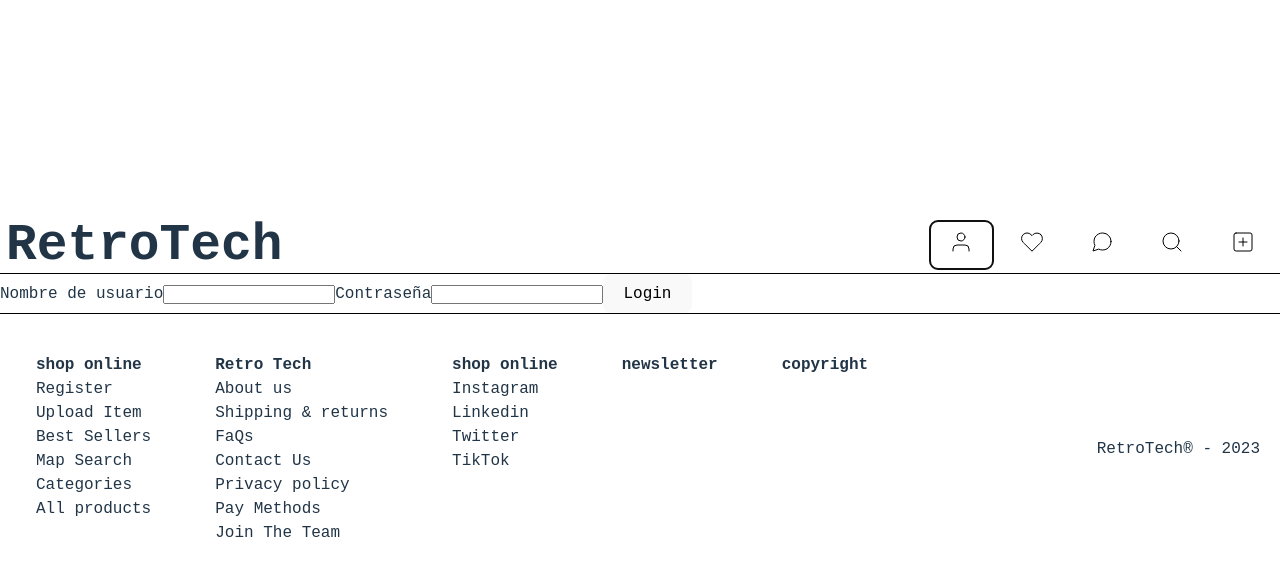
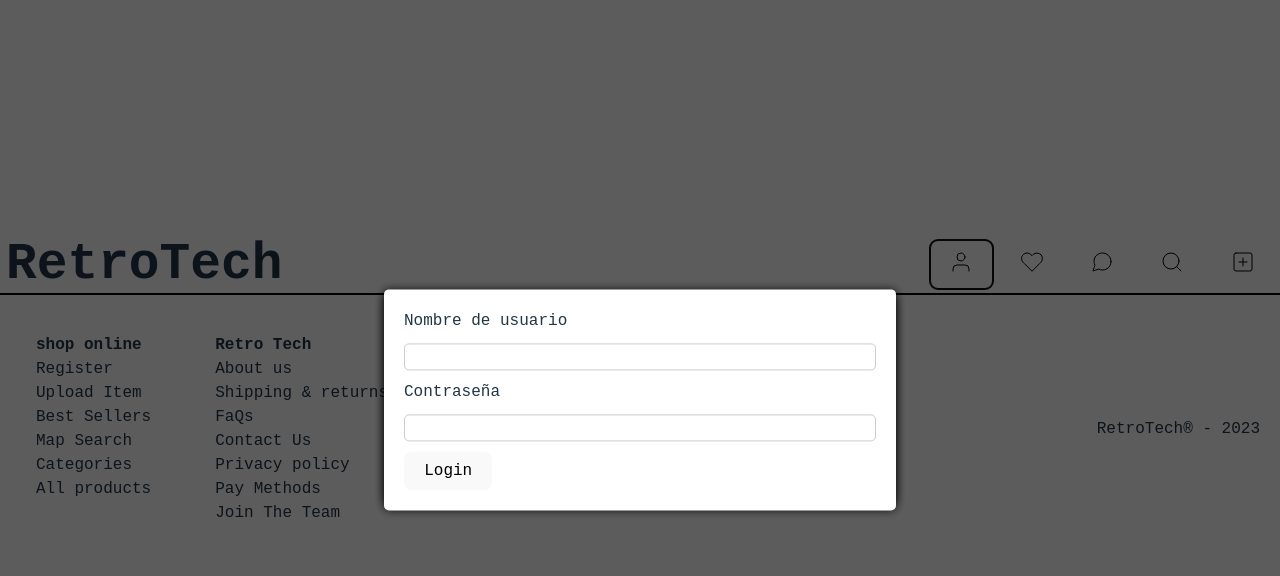
Before and after one commit to Misscafeina/marketplace, a React (Vite) app: page /login in a window 1280 px wide. Both pictures are taken after a click on the button 961 px from the left and 244 px from the top of the page. Shown: the top 576 px of the page. Built offline with nearby package versions, Linux system fonts and the light colour scheme.

Commit message:
login popUp

```diff
--- a/src/App.jsx
+++ b/src/App.jsx
@@ -5,22 +5,24 @@ import Footer from "./components/footer/Footer";
 import HomePage from "./pages/homePage/HomePage";
 import UpdateUserForm from "./components/users/updateUserForm/UpdateUserForm";
 import LoginPage from "./pages/loginPage/LoginPage";
+import { PopUpProvider } from "./context/popUpContext";
 
 function App() {
   return (
-    <>
+    <PopUpProvider>
       <Header />
       <Routes>
         <Route path="/" element={<HomePage />} />
-        <Route path="/edit-profile" element={<UpdateUserForm />} />
+        <Route path="/editprofile" element={<UpdateUserForm />} />
         {/* <Route path="/register" element={RegisterPage} /> */}
         <Route path="/login" element={<LoginPage />} />
+        {/* <Route path="/wishlist" element={<WishList />} /> */}
         {/* <Route path="/profile" element={ProfilePage} /> */}
         {/* <Route path="/newproduct" element={NewProductPage} />  */}
       </Routes>
 
       <Footer />
-    </>
+    </PopUpProvider>
   );
 }
 
--- a/src/components/header/Header.jsx
+++ b/src/components/header/Header.jsx
@@ -1,27 +1,41 @@
 import "./style.css";
 import userLogo from "../../assets/userLogo.svg";
 import logInLogo from "../../assets/log-in.svg";
-import addProduct from "../../assets/plus-square.svg";
-import wishHeart from "../../assets/heart.svg";
-import message from "../../assets/message-circle.svg";
-import registerUser from "../../assets/user-plus.svg";
-import search from "../../assets/search.svg";
+import addProductLogo from "../../assets/plus-square.svg";
+import wishListLogo from "../../assets/heart.svg";
+import messageLogo from "../../assets/message-circle.svg";
+import registerUserLogo from "../../assets/user-plus.svg";
+import searchLogo from "../../assets/search.svg";
+import useHeader from "../../hooks/useHeader";
+import { useContext } from "react";
+import { PopUpContext } from "../../context/popUpContext";
+import LoginForm from "../users/loginForm/LoginForm";
+
 function Header() {
+  const { returnHome, userLog, wishList, messages, search, addNewProduct } =
+    useHeader();
+  const { showPopUp, setShowPopUp } = useContext(PopUpContext);
+
   return (
     <header>
-      <h1>RetroTech</h1>
+      <h1 onClick={returnHome}>RetroTech</h1>
       <nav className="headerNav">
         <ul>
+          <li>
+            <button
+              onClick={() => {
+                userLog();
+              }}
+            >
+              <img src={userLogo} alt="user" />
+              {showPopUp ? <LoginForm /> : null}
+            </button>
+          </li>
           {/* <li>
             <button>
               <img src={logInLogo} alt="login button" />
             </button>
           </li> */}
-          <li>
-            <button>
-              <img src={userLogo} alt="user" />
-            </button>
-          </li>
           {/* <li>
             <button>
               <img src="" alt="User photo" />{" "}
@@ -29,23 +43,39 @@ function Header() {
             </button>
           </li>  */}
           <li>
-            <button>
-              <img src={wishHeart} alt="wishList" />
+            <button
+              onClick={(e) => {
+                wishList();
+              }}
+            >
+              <img src={wishListLogo} alt="wishList" />
             </button>
           </li>
           <li>
-            <button>
-              <img src={message} alt="message button" />
+            <button
+              onClick={(e) => {
+                messages();
+              }}
+            >
+              <img src={messageLogo} alt="message button" />
             </button>
           </li>
           <li>
-            <button>
-              <img src={search} alt="search button" />
+            <button
+              onClick={(e) => {
+                search();
+              }}
+            >
+              <img src={searchLogo} alt="search button" />
             </button>
           </li>
           <li>
-            <button>
-              <img src={addProduct} alt="Add new product button" />
+            <button
+              onClick={(e) => {
+                addNewProduct();
+              }}
+            >
+              <img src={addProductLogo} alt="Add new product button" />
             </button>
           </li>
         </ul>
--- a/src/components/header/style.css
+++ b/src/components/header/style.css
@@ -7,6 +7,7 @@ header {
   position: sticky;
   padding-left: 6px;
   padding-right: 6px;
+  background-color: white;
 }
 
 .headerNav ul {
--- a/src/components/users/loginForm/LoginForm.jsx
+++ b/src/components/users/loginForm/LoginForm.jsx
@@ -1,9 +1,12 @@
-import { useState } from "react";
+import { useContext, useState } from "react";
 import { loginUser } from "../../../services/userService";
+import { PopUpContext } from "../../../context/popUpContext";
 
 function LoginForm() {
   const [username, setUsername] = useState("");
   const [password, setPassword] = useState("");
+  const { showPopUp, setShowPopUp } = useContext(PopUpContext);
+
   const handleUsernameChange = (e) => {
     const value = e.target.value;
     setUsername(value);
@@ -15,7 +18,8 @@ function LoginForm() {
   const handleSubmit = async (e) => {
     e.preventDefault();
     try {
-      await loginUser(username, password);
+      const response = await loginUser(username, password);
+      if (response.statusText === "OK") setShowPopUp(false);
       setUsername("");
       setPassword("");
     } catch (error) {
@@ -24,6 +28,8 @@ function LoginForm() {
   };
 
   return (
+    <div className="popup">
+      <div className="popup-inner">
         <form method="POST" onSubmit={handleSubmit}>
           <label htmlFor="username">Nombre de usuario</label>
           <input
@@ -44,6 +50,8 @@ function LoginForm() {
           />
           <button>Login</button>
         </form>
+      </div>
+    </div>
   );
 }
 
--- /dev/null
+++ b/src/context/PopUpContext.jsx
@@ -0,0 +1,15 @@
+import { createContext, useState } from "react";
+
+const PopUpContext = createContext();
+
+const PopUpProvider = ({ children }) => {
+  const [showPopUp, setShowPopUp] = useState(false);
+
+  return (
+    <PopUpContext.Provider value={{ showPopUp, setShowPopUp }}>
+      {children}
+    </PopUpContext.Provider>
+  );
+};
+
+export { PopUpContext, PopUpProvider };
--- a/src/hooks/useHeader.jsx
+++ b/src/hooks/useHeader.jsx
@@ -1,9 +1,25 @@
+import { useContext } from "react";
+import { useNavigate } from "react-router-dom";
+import { PopUpContext } from "../context/popUpContext";
+
 function useHeader() {
-  const userLog = () => {};
-  const wishList = () => {};
+  const navigate = useNavigate();
+  const { showPopUp, setShowPopUp } = useContext(PopUpContext);
+
+  const returnHome = () => {
+    navigate("/");
+  };
+  const userLog = () => {
+    setShowPopUp(true);
+  };
+  const wishList = () => {
+    navigate("/wishlist");
+  };
   const messages = () => {};
   const search = () => {};
-  const addNewProduct = () => {};
-  return { userLog, wishList, messages, search, addNewProduct };
+  const addNewProduct = () => {
+    navigate("/newproduct");
+  };
+  return { returnHome, userLog, wishList, messages, search, addNewProduct };
 }
 export default useHeader;
--- a/src/pages/loginPage/LoginPage.jsx
+++ b/src/pages/loginPage/LoginPage.jsx
@@ -1,12 +1,11 @@
+import { useContext } from "react";
 import LoginForm from "../../components/users/loginForm/LoginForm";
 import "./style.css";
+import { PopUpContext } from "../../context/popUpContext";
 
 function LoginPage() {
-  return (
-    <div>
-      <LoginForm />
-    </div>
-  );
+  const { showPopUp, setShowPopUp } = useContext(PopUpContext);
+  return <div>{showPopUp ? <LoginForm /> : null}</div>;
 }
 
 export default LoginPage;
--- a/src/pages/loginPage/style.css
+++ b/src/pages/loginPage/style.css
@@ -0,0 +1,84 @@
+.popup {
+  position: fixed;
+  z-index: 1;
+  left: 0;
+  top: 0;
+  width: 100%;
+  height: 100%;
+  overflow: auto;
+  background-color: rgba(0, 0, 0, 0.4);
+}
+
+.popup-inner {
+  background-color: white;
+  position: absolute;
+  left: 50%;
+  top: 50%;
+  transform: translate(-50%, -50%);
+  padding: 20px;
+  border-radius: 5px;
+  box-shadow: 0px 0px 10px 0px rgba(0, 0, 0, 0.75);
+  width: 40%;
+}
+
+.popup-inner h2 {
+  margin-top: 0;
+}
+
+.popup-inner label {
+  display: block;
+  margin-bottom: 10px;
+}
+
+.popup-inner input {
+  width: 100%;
+  padding: 5px;
+  border-radius: 5px;
+  border: 1px solid #ccc;
+  margin-bottom: 10px;
+}
+
+.popup-inner button[type="submit"],
+.popup-inner button[type="button"] {
+  background-color: #4caf50;
+  color: white;
+  border: none;
+  padding: 10px 20px;
+  text-align: center;
+  text-decoration: none;
+  display: inline-block;
+  font-size: 16px;
+  margin-right: 10px;
+  cursor: pointer;
+  border-radius: 5px;
+}
+
+.popup-inner button[type="submit"]:hover,
+.popup-inner button[type="button"]:hover {
+  background-color: #45a049;
+}
+
+.popup-inner button[type="submit"] {
+  margin-top: 20px;
+}
+
+.popup-inner button[type="button"] {
+  margin-top: 20px;
+  background-color: #f44336;
+}
+
+.popup-inner button[type="button"]:hover {
+  background-color: #da190b;
+}
+
+.popup-inner button[type="submit"]:disabled {
+  background-color: #bfbfbf;
+  color: #ffffff;
+  cursor: not-allowed;
+}
+
+.popup-inner button[type="button"]:disabled {
+  background-color: #bfbfbf;
+  color: #ffffff;
+  cursor: not-allowed;
+}
```
Lines whose indentation alone changed are shown as unchanged.
